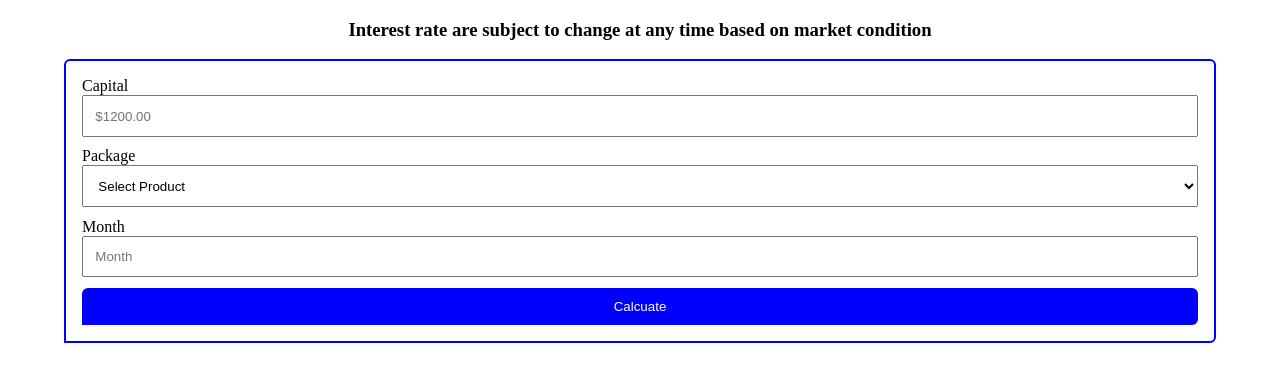
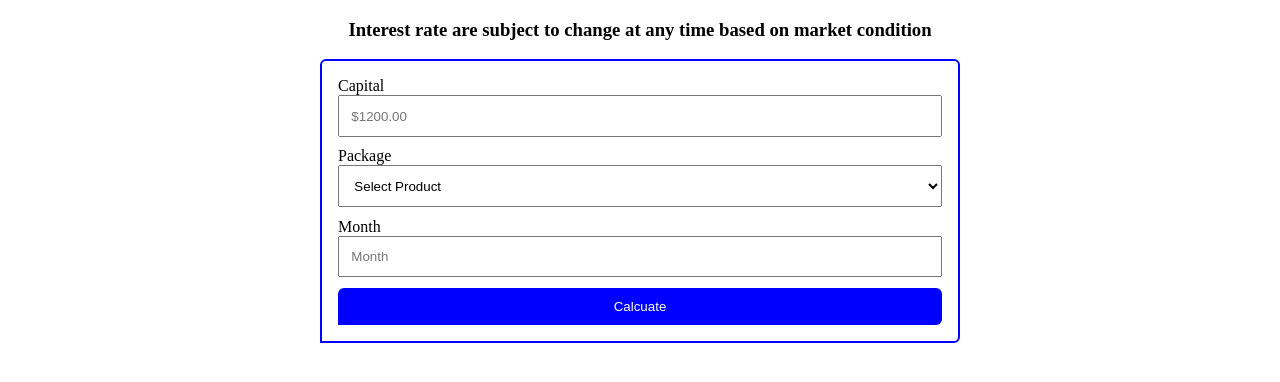
Before and after one commit to trustidkid/interestcalc, a PHP site: page / in a window 1280 px wide. Shown: the top 382 px of the page. Run offline with PHP 8.4, Linux system fonts and the light colour scheme.

Commit message:
reduce form width

```diff
--- a/style.css
+++ b/style.css
@@ -12,7 +12,7 @@ form {
     flex-direction: column;
     margin: auto;
     padding: 1em;
-    width: 90%;
+    width: 50%;
     border: blue solid 2px;
     border-radius: 6px 6px 6px 0;
 }
```
